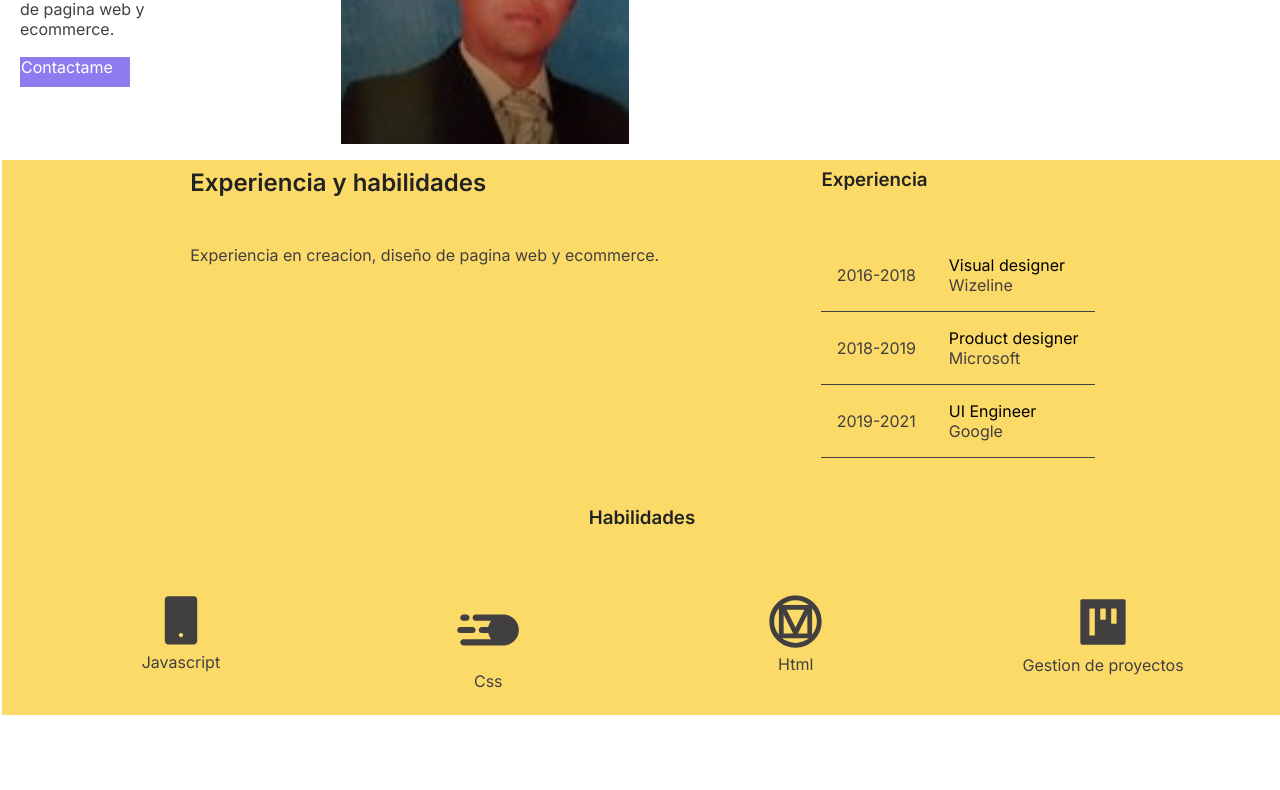
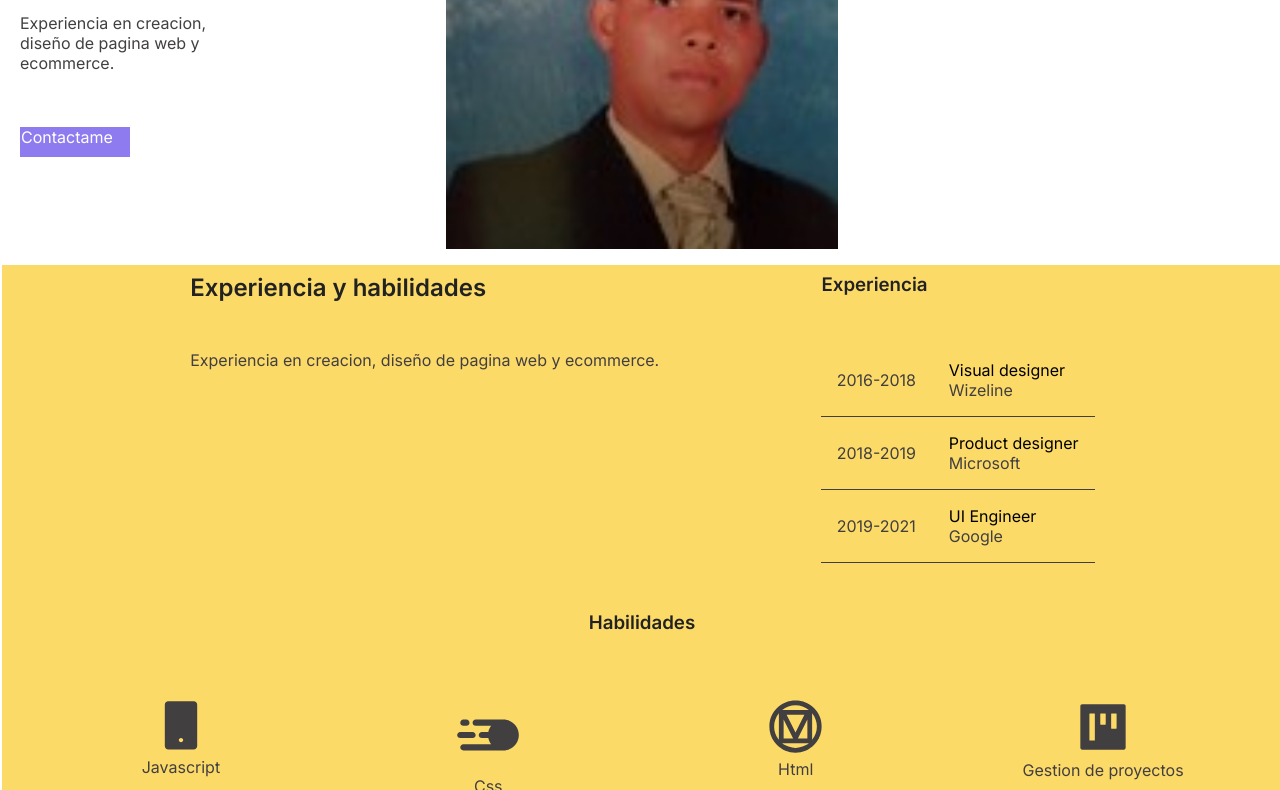
Before and after one commit to josemartinez91/Portafolio, a plain HTML site: page index.html in a window 1280 px wide. Shown: the part 276-1066 px from the top of the page. Drawn offline with Linux system fonts and the light colour scheme.

Commit message:
changes done

```diff
--- a/index.html
+++ b/index.html
@@ -35,7 +35,7 @@
         </ul>
     </nav>
 
-    <div class="row col-md" id="Home-id">
+    <div class="row col-md col-md-12 " id="Home-id">
         <div class="design col-md-3 col-sm-grid">
             <h1 class="col-xs design-sm">
                 Design experience
--- a/style/layout.css
+++ b/style/layout.css
@@ -139,6 +139,9 @@
         display: flex;
         flex-wrap: wrap;
     }
+    .col-md-12{
+        width: 100%;
+    }
     .col-md-3{
         width: 33.33%;
         display: flex;
```
